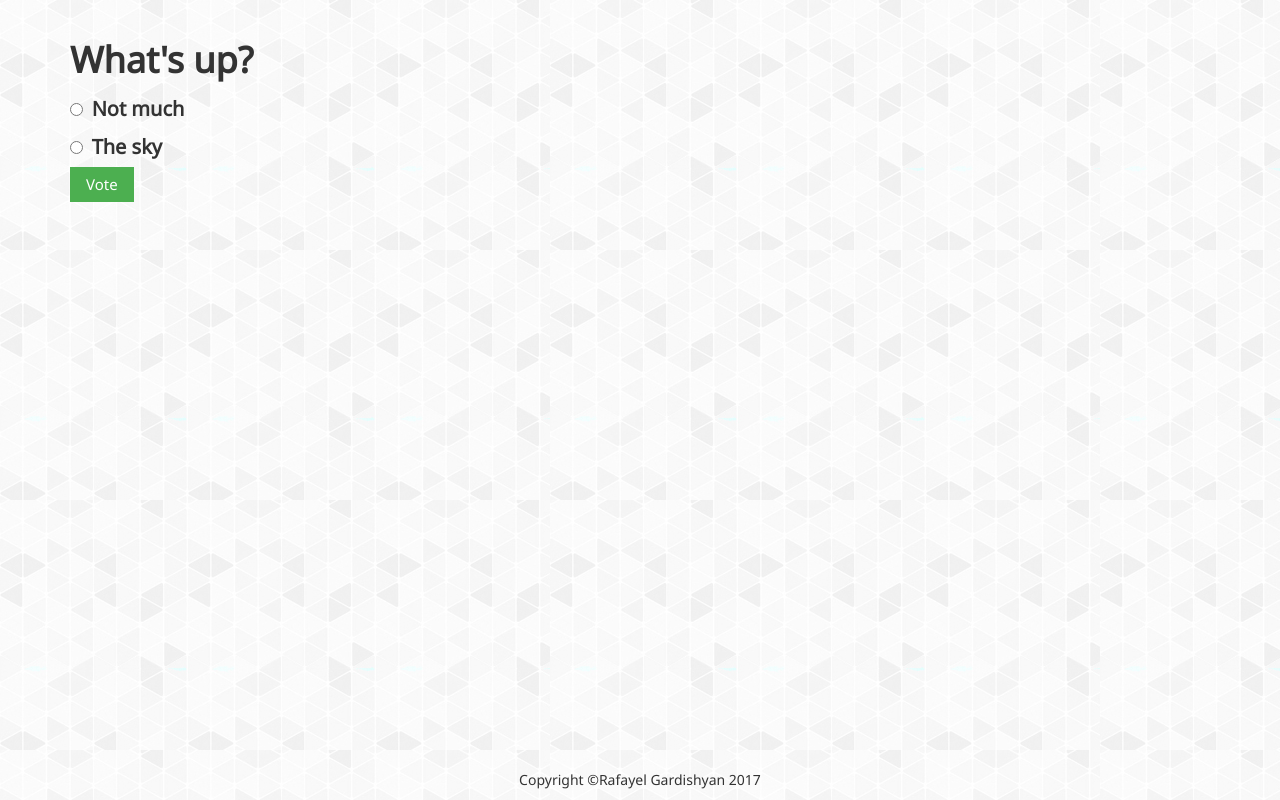
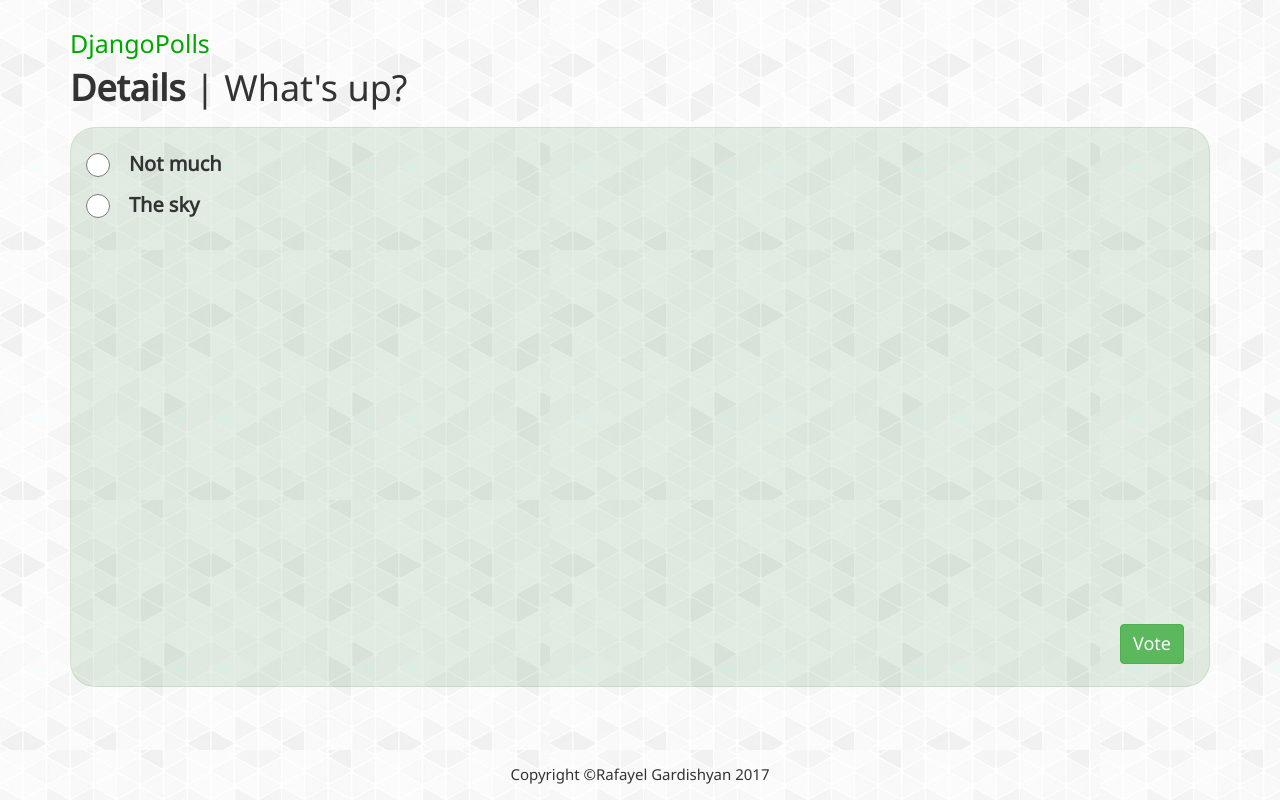
Before and after one commit to RafayelGardishyan/DjangoPolls, a Django app: page /polls/1/ in a window 1280 px wide. Run offline with Django 3.2, Linux system fonts and the light colour scheme; data comes from the database, SQL or seed files in the repository; both versions use the stored data as it was after the commit; some libraries are stand-ins or nearby versions.

Commit message:
Added some design changes

```diff
--- a/polls/static/polls/style.css
+++ b/polls/static/polls/style.css
@@ -20,6 +20,15 @@ li a:hover{
     text-decoration: none;
 }
 
+.return{
+    color: #00a700;
+    font-size: 25px;
+}
+
+.return:hover{
+    text-decoration: none;
+}
+
 .tabletitle{
     font-size: 25px;
     background-color: #4CAF50;
@@ -32,22 +41,23 @@ li a:hover{
 }
 
 .titleText{
-    font-weight: bold;
+    font-weight: lighter;
+    margin-bottom: 20px;
 }
 body {
     background: white url("images/background.jpg");
 }
 
-input[type="submit"]{
-    background-color: #4CAF50; /* Green */
-    border: none;
-    color: white;
-    padding: 7px 16px;
-    text-align: center;
-    text-decoration: none;
-    display: inline-block;
-    font-size: 15px;
-}
+/*input[type="submit"]{*/
+    /*background-color: #4CAF50; !* Green *!*/
+    /*border: none;*/
+    /*color: white;*/
+    /*padding: 7px 16px;*/
+    /*text-align: center;*/
+    /*text-decoration: none;*/
+    /*display: inline-block;*/
+    /*font-size: 15px;*/
+/*}*/
 
 a.voteagain{
     margin-top: 20px;
@@ -56,7 +66,8 @@ a.voteagain{
 
 .choiceradio{
     font-size: 20px;
-    margin: 5px;
+    margin-left: 15px;
+    margin-bottom: 5px;
 }
 
 .title{
@@ -72,3 +83,29 @@ a.voteagain{
   padding: 1rem;
   text-align: center;
 }
+
+.marginMore{
+    margin-top:15px;
+}
+
+.bgtrans{
+    border: 0.5px solid rgba(0,100,0,0.1);
+    border-radius: 25px;
+    background: rgba(0,100,0,0.1);
+    padding:15px;
+    height: 70%;
+    position: relative;
+}
+
+.tata{
+    margin-bottom: 20px;
+}
+
+.butn{
+    float: right;
+    margin-right: 25px;
+    margin-bottom: 25px ;
+    position: absolute;
+    bottom: 4%;
+    right: 0;
+}
--- a/polls/templates/polls/detail.html
+++ b/polls/templates/polls/detail.html
@@ -3,19 +3,23 @@
 <link rel="stylesheet" type="text/css" href="{% static 'polls/style.css' %}" />
 <link rel="stylesheet" href="https://maxcdn.bootstrapcdn.com/bootstrap/3.3.7/css/bootstrap.min.css">
 <link href="https://fonts.googleapis.com/css?family=Noto+Sans" rel="stylesheet">
+<link rel="stylesheet" href="https://www.w3schools.com/w3css/4/w3.css">
 
 <div class="container back">
-<h1 class="titleText">{{ question.question_text }}</h1>
+<h1 class="title"><a href="../../" class="return">DjangoPolls</a></h1>
+    <h1 class="titleText"><strong>Details</strong> | {{ question.question_text }}</h1>
 
 {% if error_message %}<p><strong>{{ error_message }}</strong></p>{% endif %}
 
-<form action="{% url 'polls:vote' question.id %}" method="post">
+<form action="{% url 'polls:vote' question.id %}" method="post" class="bgtrans">
 {% csrf_token %}
 {% for choice in question.choice_set.all %}
-    <input type="radio" name="choice" id="choice{{ forloop.counter }}" value="{{ choice.id }}" />
+    <input type="radio" name="choice" id="choice{{ forloop.counter }}" value="{{ choice.id }}" class="w3-radio" />
     <label class="choiceRadio" for="choice{{ forloop.counter }}">{{ choice.choice_text }}</label><br />
 {% endfor %}
-<input type="submit" value="Vote" />
+<div class="marginMore">
+<input type="submit" value="Vote" class="butn w3-large btn btn-success" />
+</div>
 </form>
 </div>
 <div class="footer">Copyright &copy;Rafayel Gardishyan 2017</div>
--- a/polls/templates/polls/results.html
+++ b/polls/templates/polls/results.html
@@ -5,9 +5,9 @@
 <link href="https://fonts.googleapis.com/css?family=Noto+Sans" rel="stylesheet">
 
 <div class="container back">
-<h1 class="titleText">{{ question.question_text }}</h1>
-
-<table>
+<h1 class="title"><a href="../../" class="return">DjangoPolls</a></h1>
+    <h1 class="titleText"><strong>Results</strong> |{{ question.question_text }}</h1>
+<table class="tata">
     <tr>
         <th class="tabletitle">Choice</th>
         <th class="tabletitle">Votes</th>
```
Also changed, not shown: polls/templates/polls/index.html (+5 -2 lines), db.sqlite3.
